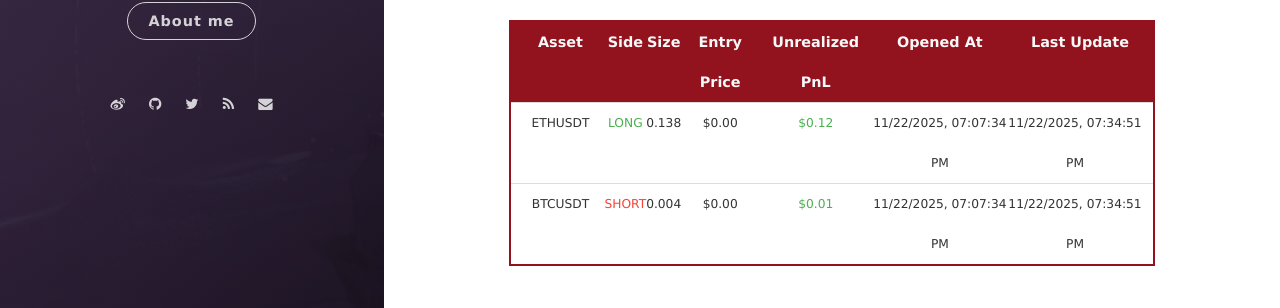
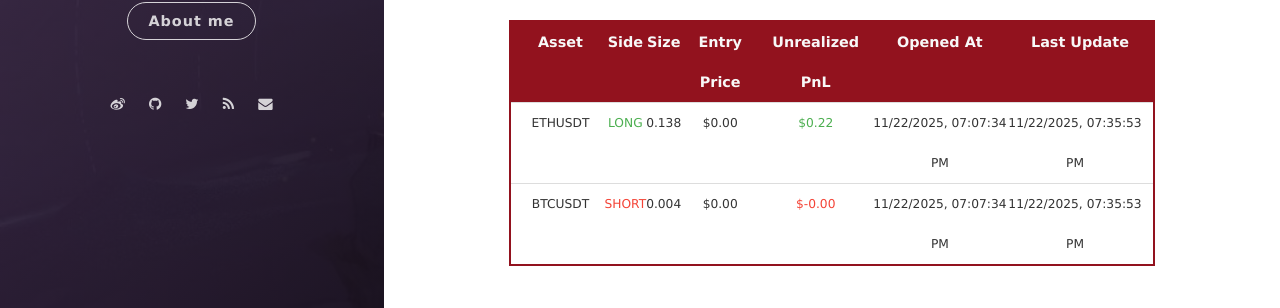
Before and after one commit to leeyegy/leeyegy.github.io, a Jekyll site: the page built from live-trading.html, in a window 1280 px wide and 945 px high. Shown: the part 579-887 px from the top of the window. Built offline with Jekyll 4.4.1, drawn with Linux system fonts in a browser that asks for light colours; nearby versions of some CDN libraries.

Commit message:
AccountMonitor: refresh positions 2025-11-23T03:35:53+08:00

```diff
--- a/assets/data/binance/positions.json
+++ b/assets/data/binance/positions.json
@@ -4,17 +4,17 @@
     "side": "LONG",
     "size": 0.138,
     "entryPrice": 0.0,
-    "unrealizedPnl": 0.12081632,
+    "unrealizedPnl": 0.21528,
     "openedAt": "2025-11-23T03:07:34+08:00",
-    "reportedAt": "2025-11-23T03:34:51+08:00"
+    "reportedAt": "2025-11-23T03:35:53+08:00"
   },
   {
     "symbol": "BTCUSDT",
     "side": "SHORT",
     "size": 0.004,
     "entryPrice": 0.0,
-    "unrealizedPnl": 0.00669101,
+    "unrealizedPnl": -0.002144,
     "openedAt": "2025-11-23T03:07:34+08:00",
-    "reportedAt": "2025-11-23T03:34:51+08:00"
+    "reportedAt": "2025-11-23T03:35:53+08:00"
   }
 ]
```
